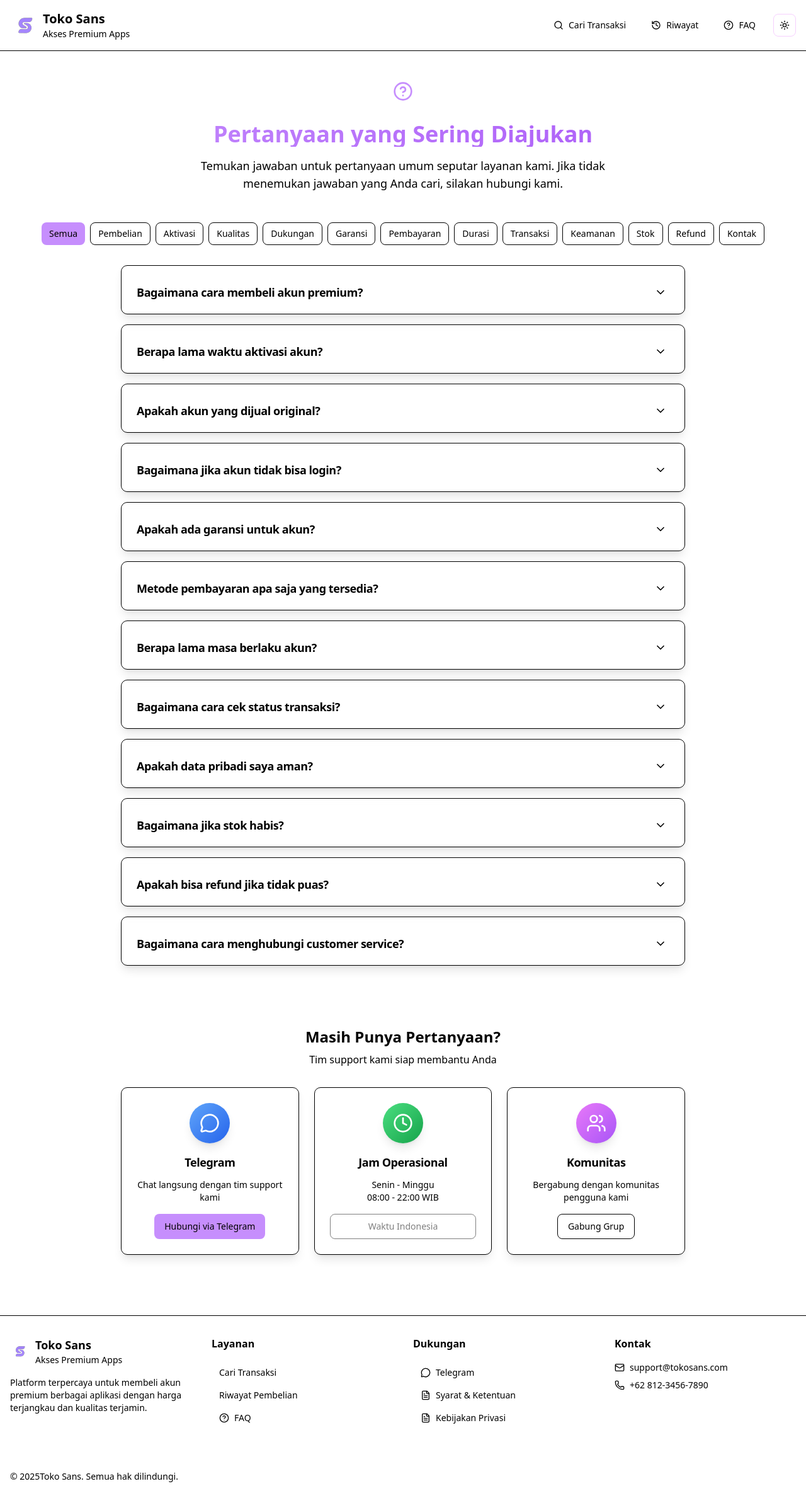
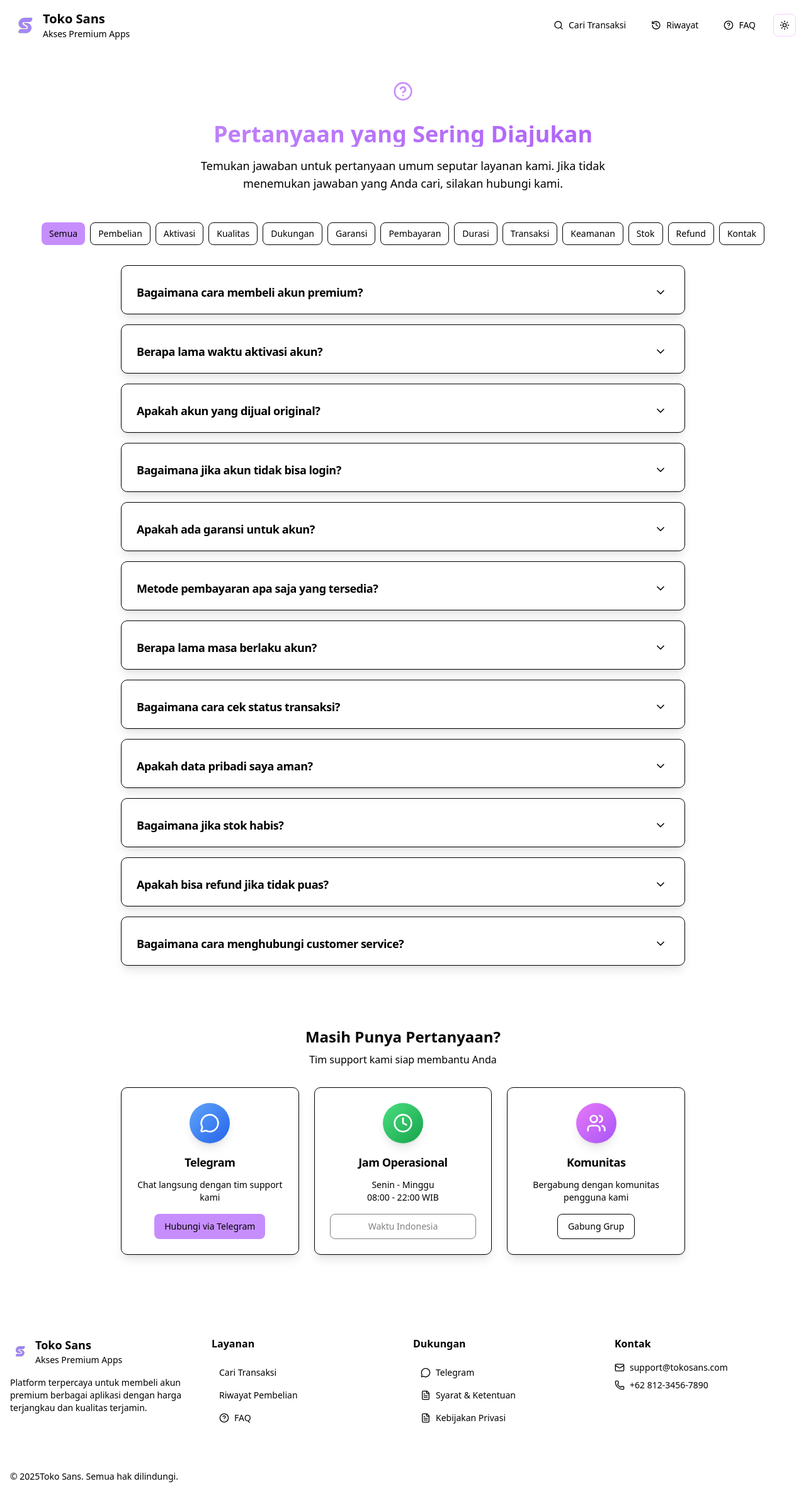
Before and after one commit to rinesans/web-sans-store, a Next.js app: page /faq in a window 1280 px wide. Shown: the whole page at 63% size. Built offline with nearby package versions, Linux system fonts and the light colour scheme.

Commit message:
fix error github

```diff
--- a/src/components/Footer.tsx
+++ b/src/components/Footer.tsx
@@ -1,14 +1,16 @@
 'use client';
 
 import { Button } from '@/components/ui/button';
-import { Separator } from '@/components/ui/separator';
 import { HelpCircle, MessageCircle, FileText, Mail, Phone } from 'lucide-react';
 import { Logo } from './Logo';
 import Link from 'next/link';
 
 export function Footer() {
    return (
-      <footer className="bg-background border-t mt-16">
+      <footer className="bg-background mt-16">
+         {/* Subtle top border */}
+         <div className="h-px bg-gradient-to-r from-transparent via-border/30 to-transparent"></div>
+
          <div className="container mx-auto px-4 py-8">
             <div className="grid grid-cols-1 md:grid-cols-4 gap-8">
                {/* Brand Section */}
@@ -87,7 +89,8 @@ export function Footer() {
                </div>
             </div>
 
-            <Separator className="my-8" />
+            {/* Thinner separator */}
+            <div className="h-px bg-gradient-to-r from-transparent via-border/20 to-transparent my-8"></div>
 
             {/* Bottom Section */}
             <div className="flex flex-col md:flex-row justify-between items-center space-y-4 md:space-y-0">
--- a/src/components/Header.tsx
+++ b/src/components/Header.tsx
@@ -20,7 +20,7 @@ export function Header() {
 
    return (
       <>
-         <header className="border-b bg-background/95 backdrop-blur supports-[backdrop-filter]:bg-background/60 sticky top-0 z-50">
+         <header className="bg-background/95 backdrop-blur supports-[backdrop-filter]:bg-background/60 sticky top-0 z-50 border-b-gray-300">
             <div className="container mx-auto px-4 py-4">
                <div className="flex items-center justify-between">
                   <Link href="/" onClick={closeMenu}>
@@ -69,7 +69,7 @@ export function Header() {
 
                {/* Mobile Navigation */}
                {isMenuOpen && (
-                  <div className="md:hidden mt-4 pb-4 border-t pt-4">
+                  <div className="md:hidden mt-4 pb-4 border-t border-border/50 pt-4">
                      <div className="flex flex-col space-y-2">
                         <Link href="/search-transaction" onClick={closeMenu}>
                            <Button variant="ghost" className="w-full justify-start text-muted-foreground hover:text-primary dark:hover:text-primary">
@@ -93,6 +93,8 @@ export function Header() {
                   </div>
                )}
             </div>
+            {/* Subtle bottom border */}
+            <div className="h-px bg-gradient-to-r from-transparent via-border/30 to-transparent"></div>
          </header>
       </>
    );
--- a/src/components/ui/separator.tsx
+++ b/src/components/ui/separator.tsx
@@ -6,7 +6,7 @@ import * as SeparatorPrimitive from '@radix-ui/react-separator';
 import { cn } from '@/lib/utils';
 
 const Separator = React.forwardRef<React.ElementRef<typeof SeparatorPrimitive.Root>, React.ComponentPropsWithoutRef<typeof SeparatorPrimitive.Root>>(({ className, orientation = 'horizontal', decorative = true, ...props }, ref) => (
-   <SeparatorPrimitive.Root ref={ref} decorative={decorative} orientation={orientation} className={cn('shrink-0 bg-border', orientation === 'horizontal' ? 'h-[1px] w-full' : 'h-full w-[1px]', className)} {...props} />
+   <SeparatorPrimitive.Root ref={ref} decorative={decorative} orientation={orientation} className={cn('shrink-0 bg-border/50', orientation === 'horizontal' ? 'h-[0.5px] w-full' : 'h-full w-[0.5px]', className)} {...props} />
 ));
 Separator.displayName = SeparatorPrimitive.Root.displayName;
 
```
